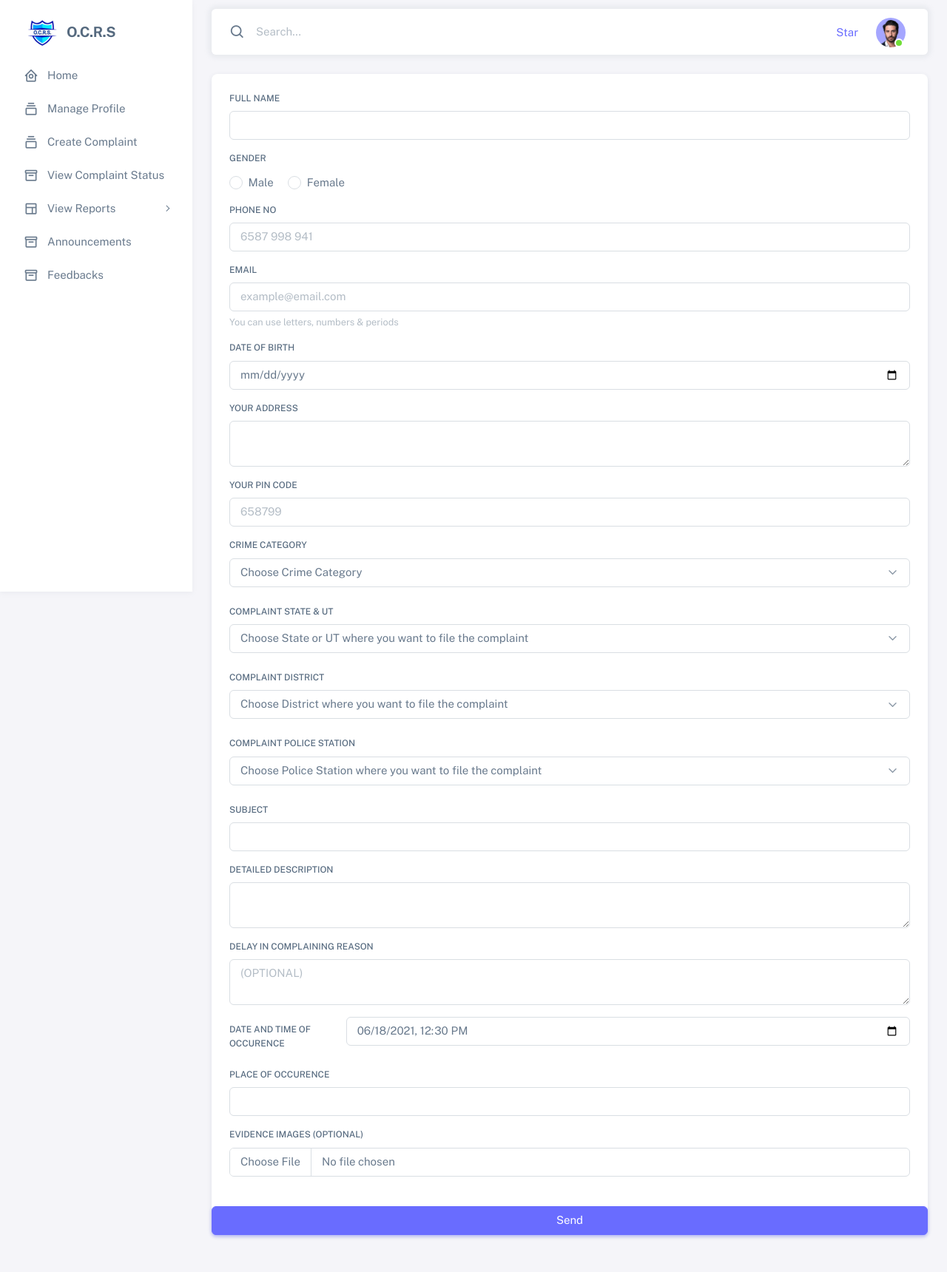
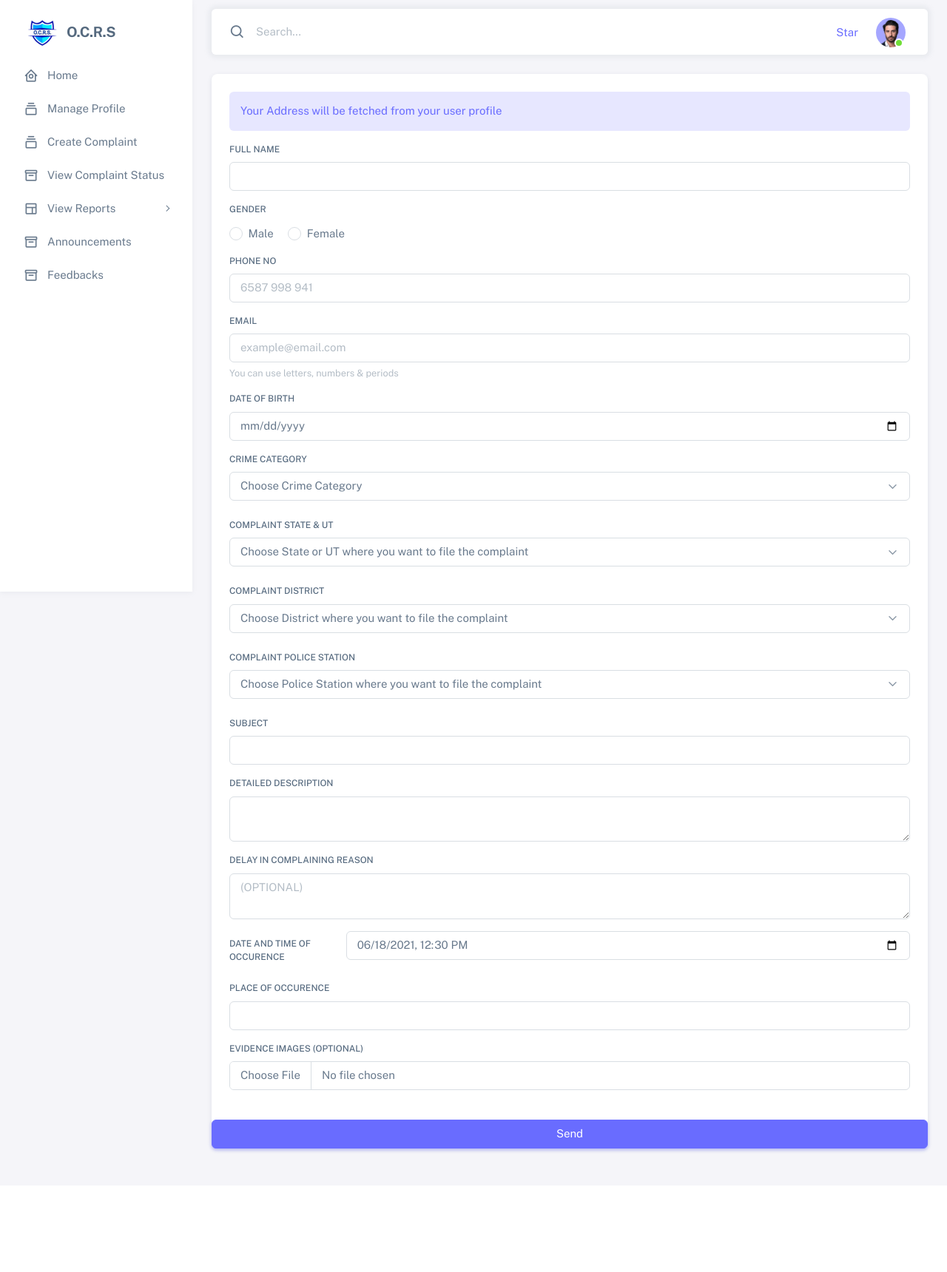
Before and after one commit to Imoleayo98/Online-Crime-Reporting-System, a Django app: page /user/create_complaint/ in a window 1280 px wide. Shown: the whole page at 74% size. After the commit the page ends 1560 px from the top, so only its background shows below. Run offline with Django 4.2, Linux system fonts and the light colour scheme; data comes from the database, SQL or seed files in the repository; some libraries are stand-ins or nearby versions.

Commit message:
ui changes

```diff
--- a/templates/create_complaint.html
+++ b/templates/create_complaint.html
@@ -7,6 +7,7 @@
         <div class="card mb-4">
 
             <div class="card-body">
+                <div class="alert alert-primary" role="alert">Your Address will be fetched from your user profile</div>
                 <form action="" method="POST">
                     {% csrf_token %}
                     <div class="mb-3">
@@ -44,16 +45,6 @@
                         <input class="form-control" type="date" value="" id="html5-date-input" />
                     </div>
 
-                    <div class="mb-3">
-                        <label class="form-label" for="basic-default-message">Your Address</label>
-                        <textarea id="basic-default-message" class="form-control" placeholder=""></textarea>
-                    </div>
-
-                    <div class="mb-3">
-                        <label class="form-label" for="basic-default-phone">Your PIN Code</label>
-                        <input maxlength="6" type="text" id="basic-default-phone" class="form-control phone-mask"
-                            placeholder="658799" />
-                    </div>
 
                     <div class="mb-4">
                         <label for="exampleFormControlSelect1" class="form-label">Crime Category</label>
```
